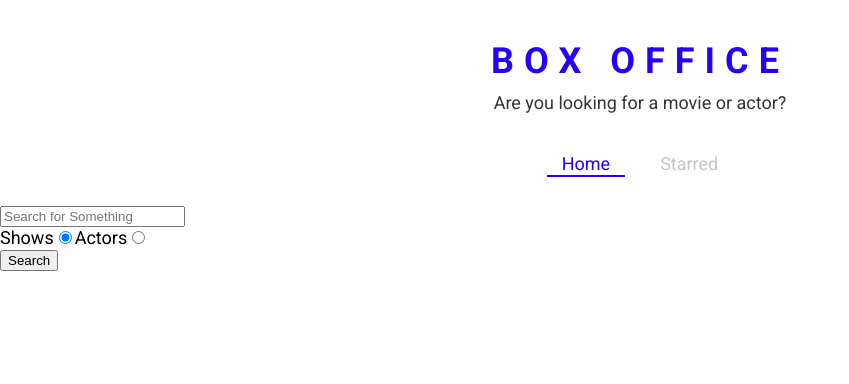
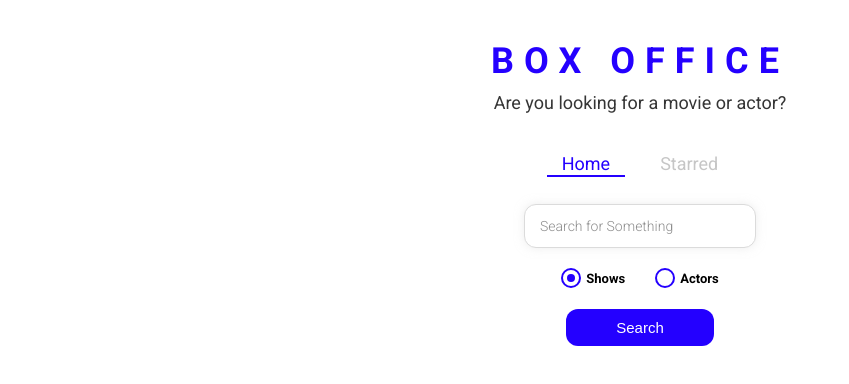
Before and after one commit to TARANjee/box-office, a React (Create React App) app: page / in a window 1280 px wide. Shown: the top 384 px of the page, without its empty margins (0-849 px from the left). Built offline with nearby package versions, Linux system fonts and the light colour scheme.

Commit message:
styled the entire app

```diff
--- /dev/null
+++ b/src/Components/CustomRadio.js
@@ -0,0 +1,66 @@
+import React from 'react'
+import styled from 'styled-components';
+
+const RadioWrapper = styled.label`
+  display: block;
+  position: relative;
+  padding-left: 25px;
+  cursor: pointer;
+  font-size: 13px;
+  user-select: none;
+  font-weight: 700;
+  line-height: 1.65;
+
+  input {
+    position: absolute;
+    opacity: 0;
+    cursor: pointer;
+  }
+
+  span {
+    position: absolute;
+    top: 0;
+    left: 0;
+    height: 16px;
+    width: 16px;
+    background-color: #fff;
+    border: 2px solid ${({ theme }) => theme.mainColors.blue};
+    border-radius: 50%;
+  }
+
+  input:checked ~ span {
+    background-color: #fff;
+    border: 2px solid ${({ theme }) => theme.mainColors.blue};
+  }
+
+  span:after {
+    content: '';
+    position: absolute;
+    display: none;
+  }
+
+  input:checked ~ span:after {
+    display: block;
+  }
+
+  span:after {
+    top: 4px;
+    left: 4px;
+    width: 8px;
+    height: 8px;
+    border-radius: 50%;
+    background: ${({ theme }) => theme.mainColors.blue};
+  }
+`;
+const CustomRadio = ({ label, ...restprops }) => {
+    return (
+        <RadioWrapper htmlFor={restprops.id}>
+            {label}
+            <input {...restprops} type='radio'/>
+            <span/>
+        </RadioWrapper>
+
+    )
+}
+
+export default CustomRadio
--- a/src/Pages/Home.js
+++ b/src/Pages/Home.js
@@ -1,9 +1,11 @@
 import React, { useState } from 'react'
 import ActorGrid from '../Components/actor/ActorGrid'
+import CustomRadio from '../Components/CustomRadio'
 import MainPageLayout from '../Components/MainPageLayout'
 import ShowGrid from '../Components/show/ShowGrid'
 import { getapi } from '../misc/config'
 import { useLastQuery } from '../misc/custom-hook'
+import { RadioInputsWrapper, SearchButtonWrapper, SearchInput } from './Home.styled'
 
 
 const Home = () => {
@@ -46,31 +48,37 @@
     console.log(results);
     return (
         <MainPageLayout>
-            <input placeholder="Search for Something" type='text' onChange={onInputChange} onKeyDown={onKeyDown} value={input} />
 
-            <div>
-                <label htmlFor="shows-search">
-                    Shows
-                    <input
+            <SearchInput
+                placeholder="Search for Something"
+                type='text'
+                onChange={onInputChange}
+                onKeyDown={onKeyDown}
+                value={input} />
+
+            <RadioInputsWrapper>
+                <div>
+                    <CustomRadio
+                        label="Shows"
                         id="shows-search"
-                        type='radio'
                         value="shows"
                         checked={isShowSearch}
                         onChange={onRadioChange}
                     />
-                </label>
-                <label htmlFor="actor-search">
-                    Actors
-                    <input
+                </div>
+                <div>
+                    <CustomRadio
+                        label="Actors"
                         id="actor-search"
-                        type='radio'
                         value="people"
                         checked={!isShowSearch}
                         onChange={onRadioChange}
                     />
-                </label>
-            </div>
-            <button type="button" onClick={onSearch}  >Search</button>
+                </div>
+            </RadioInputsWrapper>
+            <SearchButtonWrapper>
+                <button type="button" onClick={onSearch}  >Search</button>
+            </SearchButtonWrapper>
             {renderResults()}
         </MainPageLayout>
     )
--- /dev/null
+++ b/src/Pages/Home.styled.js
@@ -0,0 +1,50 @@
+import styled from "styled-components";
+
+
+export const SearchInput = styled.input`
+  display: block;
+  font-family: 'Roboto', sans-serif;
+  width: 200px;
+  margin: auto;
+  outline: none;
+  padding: 13px 15px;
+  border: 1px solid #dbdbdb;
+  box-shadow: 0px 0px 10px 0px rgba(219, 219, 219, 0.5);
+  font-size: 14px;
+  border-radius: 12px;
+  color: #8d8d8d;
+
+  &::placeholder {
+    font-weight: 300;
+    color: #8d8d8d;
+  }
+`;
+
+export const RadioInputsWrapper = styled.div`
+  display: flex;
+  justify-content: center;
+  margin: 20px 0;
+
+  div {
+    margin: 0 15px;
+  }
+`;
+
+export const SearchButtonWrapper = styled.div`
+  text-align: center;
+  margin-bottom: 35px;
+
+  button {
+    color: #fff;
+    background-color: ${({ theme }) => theme.mainColors.blue};
+    margin: auto;
+    padding: 10px 50px;
+    font-size: 15px;
+    border: none;
+    outline: none;
+    border-radius: 12px;
+    &:hover {
+      cursor: pointer;
+    }
+  }
+`;
```
